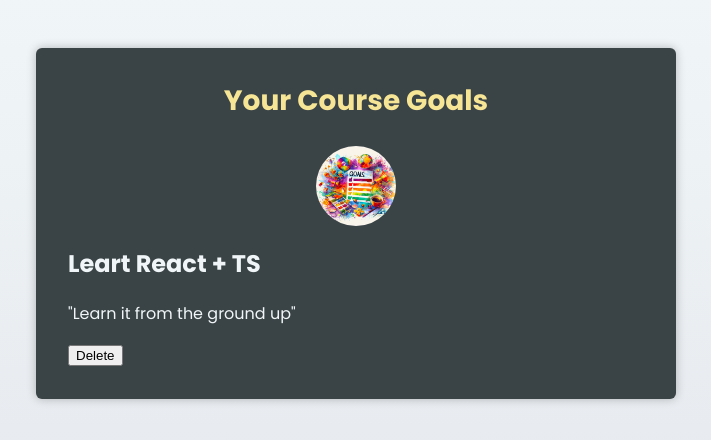
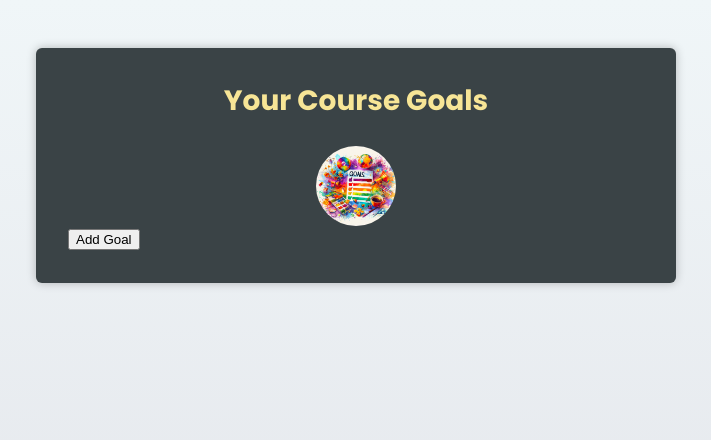
Before and after one commit to AlexisCast/react-ts-advance, a React (Vite) app: page / in a window 1280 px wide. Shown: the top 440 px of the page, without its empty margins (284-995 px from the left). Built offline with nearby package versions, Linux system fonts and the light colour scheme.

Commit message:
implement useState, output state base values

```diff
--- a/src/App.tsx
+++ b/src/App.tsx
@@ -1,16 +1,44 @@
+import { useState } from "react";
+
 import CourseGoal from "./components/CourseGoal.tsx";
 import goalsImg from "./assets/goals.jpg";
 import Header from "./components/Header.tsx";
 
+type CoursGoal = {
+	title: string;
+	description: string;
+	id: number;
+};
+
 export default function App() {
+	const [goals, setGoals] = useState<CoursGoal[]>([]);
+
+	const handleAddGoal = () => {
+		setGoals((prevGoals) => {
+			const newGoal: CoursGoal = {
+				id: Math.random(),
+				title: "Learn React + TS",
+				description: "Learn it in depth!",
+			};
+			return [...prevGoals, newGoal];
+		});
+	};
+
 	return (
 		<main>
 			<Header image={{ src: goalsImg, alt: "A list of Goals" }}>
 				<h1>Your Course Goals</h1>
 			</Header>
-			<CourseGoal title="Leart React + TS">
-				<p>"Learn it from the ground up"</p>
-			</CourseGoal>
+			<button onClick={handleAddGoal}>Add Goal</button>
+			<ul>
+				{goals.map((goal) => (
+					<li key={goal.id}>
+						<CourseGoal title={goal.title}>
+							<p>{goal.description}</p>
+						</CourseGoal>
+					</li>
+				))}
+			</ul>
 		</main>
 	);
 }
```
